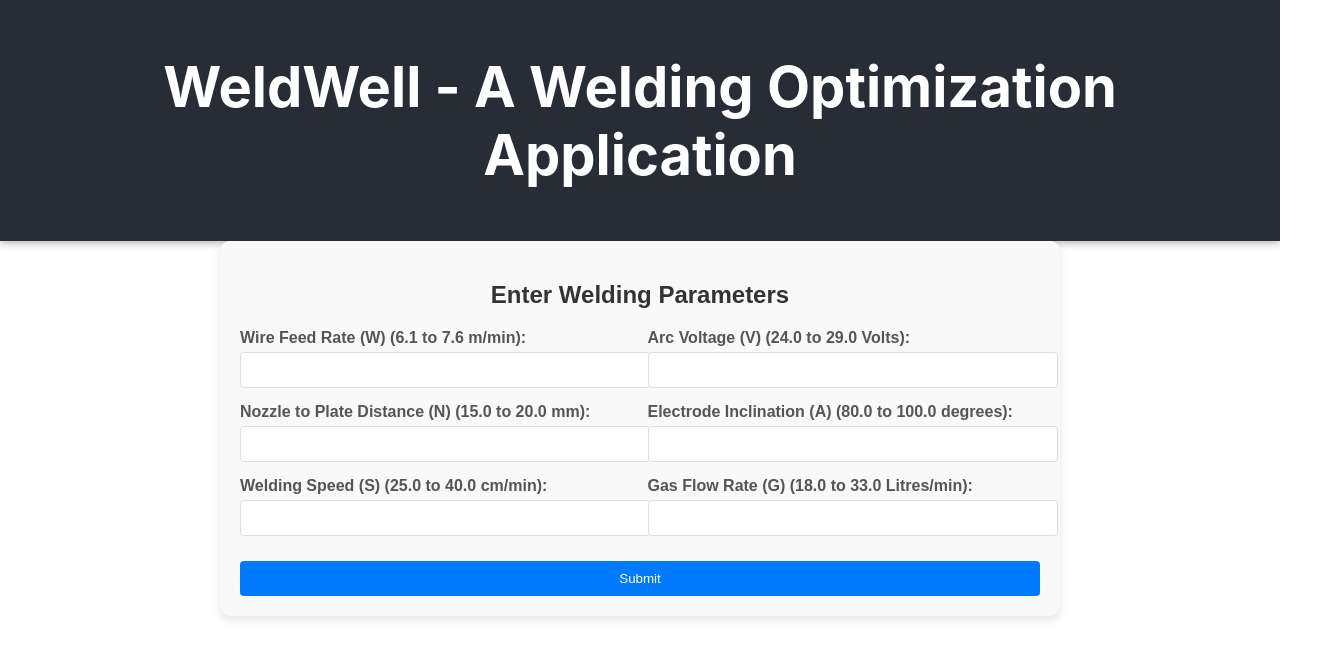
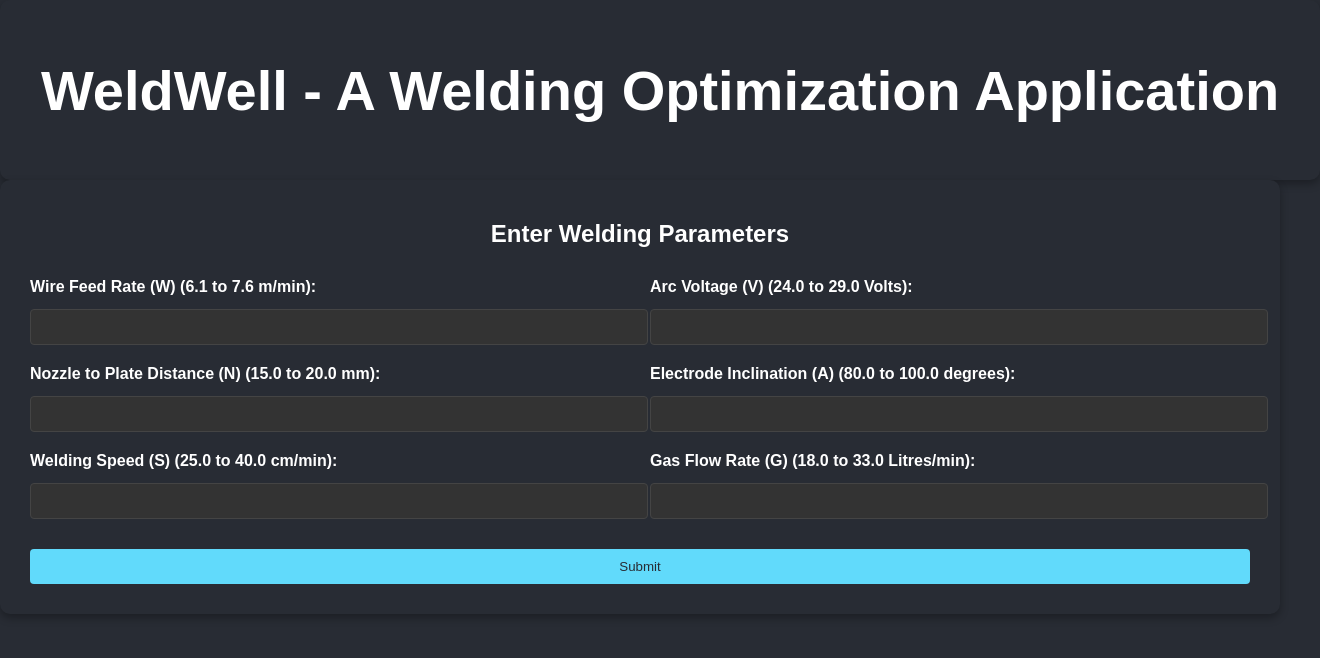
Before and after one commit to BajajAyush/btp-proj, a React (Create React App) app in the folder welding/: page /parameters in a window 1280 px wide. Shown: the top 658 px of the page, 1320 px wide, since content can reach past the window. Built offline with nearby package versions, Linux system fonts and the light colour scheme.

Commit message:
gmg
gkgk

```diff
--- a/welding/src/components/Calculate.css
+++ b/welding/src/components/Calculate.css
@@ -2,6 +2,7 @@
     margin: 0 auto;
     padding: 20px;
     max-width: 1000px;
+    background-color: #e3f2fd; /* Light blue for container background */
 }
 
 .heading {
@@ -14,38 +15,43 @@
 
 .table-wrapper {
     overflow-x: auto;
+    background-color: #e3f2fd; /* Ensuring table wrapper has a light blue background */
 }
 
 .results-table {
     width: 100%;
     border-collapse: collapse;
-    box-shadow: 0 2px 10px rgba(0, 0, 0, 0.1);
+    box-shadow: 0 4px 8px rgba(0, 0, 0, 0.2);
+    background-color: #e3f2fd !important; /* Light blue background with !important */
+    color: #333;
 }
 
 .results-table th,
 .results-table td {
-    padding: 10px 15px;
+    padding: 12px 20px;
     text-align: center;
-    border: 1px solid #ddd;
+    border: 1px solid #bbdefb;
+    background-color: #e3f2fd !important; /* Ensuring each cell has light blue background */
 }
 
 .results-table th {
-    background-color: #f4f4f4;
+    background-color: #90caf9 !important; /* Slightly darker blue for headers */
     font-weight: bold;
+    color: #0d47a1;
 }
 
 .results-table tr:nth-child(even) {
-    background-color: #f9f9f9;
+    background-color: #e1f5fe !important; /* Very light blue for alternate rows */
 }
 
 .results-table tr:hover {
-    background-color: #f1f1f1;
+    background-color: #bbdefb !important; /* Slightly darker blue on hover */
 }
 
 @media (max-width: 768px) {
     .results-table th,
     .results-table td {
-        padding: 8px;
+        padding: 10px;
         font-size: 0.9em;
     }
 }
--- a/welding/src/components/Calculate.js
+++ b/welding/src/components/Calculate.js
@@ -14,11 +14,15 @@ function Calculate() {
         .catch(error => console.error('Error:', error));
     }, []);
 
+    // Helper function to format numbers to 2 decimal places
+    const formatNumber = (number) => {
+        return parseFloat(number).toFixed(2);
+    };
+
     return (
         <div>
             <Header/>
             <div className="container">
-
                 <h1 className="heading">Optimization Results</h1>
                 <div className="table-wrapper">
                     <table className="results-table">
@@ -39,16 +43,16 @@ function Calculate() {
                         <tbody>
                             {results.map((result, index) => (
                                 <tr key={index}>
-                                <td>{result.penetration}</td>
-                                <td>{result.wire_feed_rate}</td>
-                                <td>{result.arc_voltage}</td>
-                                <td>{result.contact_tube_to}</td>
-                                <td>{result.plate_distance}</td>
-                                <td>{result.angle}</td>
-                                <td>{result.welding_speed}</td>
-                                <td>{result.gas_flow_rate}</td>
-                                <td>{result.rhi}</td>
-                                <td>{result.area_of_penetration}</td>
+                                    <td>{formatNumber(result.penetration)}</td>
+                                    <td>{formatNumber(result.wire_feed_rate)}</td>
+                                    <td>{formatNumber(result.arc_voltage)}</td>
+                                    <td>{formatNumber(result.contact_tube_to)}</td>
+                                    <td>{formatNumber(result.plate_distance)}</td>
+                                    <td>{formatNumber(result.angle)}</td>
+                                    <td>{formatNumber(result.welding_speed)}</td>
+                                    <td>{formatNumber(result.gas_flow_rate)}</td>
+                                    <td>{formatNumber(result.rhi)}</td>
+                                    <td>{formatNumber(result.area_of_penetration)}</td>
                                 </tr>
                             ))}
                         </tbody>
--- a/welding/src/components/Parameters.css
+++ b/welding/src/components/Parameters.css
@@ -1,23 +1,43 @@
-.parameters-container {
-    max-width: 800px;
-    margin: 0 auto;
+/* Parameters.css */
+
+body {
+    background-color: #282c34;
+    color: #ffffff;
+    font-family: 'Arial', sans-serif;
+    margin: 0;
+    padding: 0;
+}
+
+.Header, .parameters-container, .result-container {
+    background-color: #282c34;
+    color: #ffffff;
     padding: 20px;
-    background-color: #f9f9f9;
-    box-shadow: 0 4px 8px rgba(0, 0, 0, 0.1);
+    box-shadow: 0 4px 8px rgba(0, 0, 0, 0.3);
     border-radius: 10px;
-    font-family: 'Arial', sans-serif;
 }
 
 h2 {
     text-align: center;
-    color: #333;
+    color: #ffffff;
     margin-bottom: 20px;
 }
 
+.result-grid {
+    display: grid;
+    grid-template-columns: 1fr 1fr;
+    grid-gap: 15px;
+}
 .form-grid {
     display: grid;
     grid-template-columns: 1fr 1fr;
-    grid-gap: 15px;
+    grid-gap: 20px; /* Increase gap between columns and rows */
+    padding: 10px; /* Add padding around the grid */
+}
+
+.form-group {
+    display: flex;
+    flex-direction: column;
+    gap: 8px; /* Adds space between label and input */
 }
 
 .form-group {
@@ -28,56 +48,66 @@ h2 {
 .form-group label {
     margin-bottom: 5px;
     font-weight: bold;
-    color: #555;
+    color: #ffffff;
 }
 
 .form-group input {
     padding: 8px;
-    border: 1px solid #ddd;
+    border: 1px solid #444;
     border-radius: 4px;
     font-size: 1em;
     width: 100%;
+    background-color: #333;
+    color: #ffffff;
 }
 
 .submit-btn {
     grid-column: 1 / -1;
-    background-color: #007bff;
-    color: #fff;
+    background-color: #61dafb;
+    color: #282c34;
     border: none;
     padding: 10px;
     border-radius: 4px;
     cursor: pointer;
     text-align: center;
     margin-top: 10px;
+    transition: background-color 0.3s ease;
 }
 
 .submit-btn:hover {
-    background-color: #0056b3;
-}
-
-.result-container {
-    margin-top: 30px;
-    background-color: #fff;
-    padding: 20px;
-    border-radius: 10px;
-    box-shadow: 0 4px 8px rgba(0, 0, 0, 0.1);
-}
-
-.result-grid {
-    display: grid;
-    grid-template-columns: 1fr 1fr;
-    grid-gap: 15px;
+    background-color: #61dafb;
+    color: #ffffff;
 }
 
 .result-item {
     padding: 10px;
-    background-color: #f4f4f4;
+    background-color: #333;
     border-radius: 4px;
     text-align: center;
+    color: #ffffff;
 }
 
 .result-item strong {
     display: block;
     margin-bottom: 5px;
-    color: #333;
+    color: #ffffff;
 }
+
+/* Center the 'Enter New Values' button */
+.new-values-btn {
+    display: block;
+    margin: 20px auto; /* Center-align the button */
+    background-color: #61dafb;
+    color: #282c34;
+    padding: 10px 20px;
+    border: none;
+    border-radius: 4px;
+    cursor: pointer;
+    text-align: center;
+    transition: background-color 0.3s ease;
+}
+
+.new-values-btn:hover {
+    background-color: #61dafb;
+    color: #ffffff;
+}
--- a/welding/src/components/Parameters.js
+++ b/welding/src/components/Parameters.js
@@ -1,6 +1,7 @@
 import React, { useState } from 'react';
 import './Parameters.css'; // CSS for improved styling
 import Header from "./Header";
+
 function Parameters() {
     const [formData, setFormData] = useState({
         wire_feed_rate: '',
@@ -35,6 +36,18 @@ function Parameters() {
         .catch(error => console.error('Error:', error));
     };
 
+    const resetForm = () => {
+        setFormData({
+            wire_feed_rate: '',
+            arc_voltage: '',
+            nozzle_distance: '',
+            electrode_inclination: '',
+            welding_speed: '',
+            gas_flow_rate: ''
+        });
+        setResult(null);
+    };
+
     // Function to format numbers to 3 decimal places
     const formatNumber = (number) => {
         return parseFloat(number).toFixed(3);
@@ -44,6 +57,8 @@ function Parameters() {
         <div>
             <Header/>
             <div className="parameters-container">
+                {!result ? (
+                    <>
                         <h2>Enter Welding Parameters</h2>
                         <form onSubmit={handleSubmit} className="form-grid">
                             <div className="form-group">
@@ -144,8 +159,8 @@ function Parameters() {
                             </div>
                             <input type="submit" value="Submit" className="submit-btn" />
                         </form>
-
-            {result && (
+                    </>
+                ) : (
                     <div className="result-container">
                         <h2>Processed Parameters</h2>
                         <div className="result-grid">
@@ -158,6 +173,7 @@ function Parameters() {
                             <div className="result-item"><strong>RHI2:</strong> {formatNumber(result.rhi2)}</div>
                             <div className="result-item"><strong>AP (mm²):</strong> {formatNumber(result.ap)}</div>
                         </div>
+                        <button onClick={resetForm} className="new-values-btn">Enter New Values</button>
                     </div>
                 )}
             </div>
```
Lines whose indentation alone changed are shown as unchanged.
